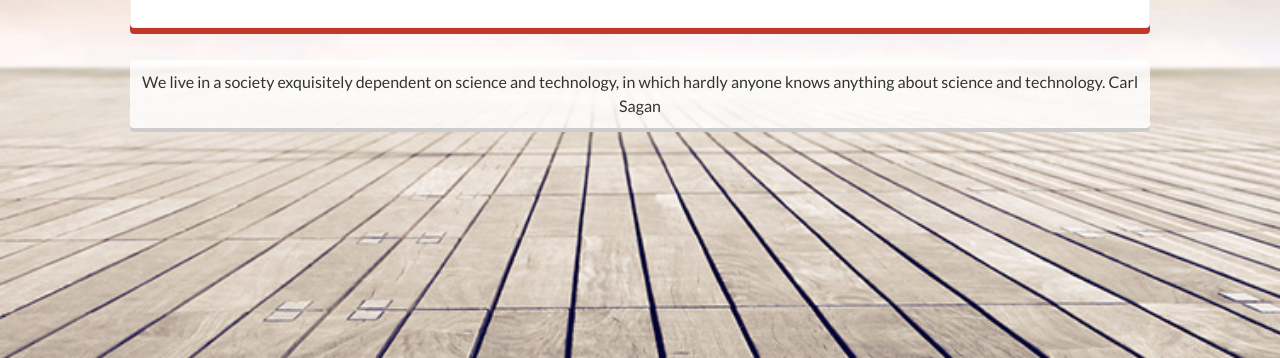
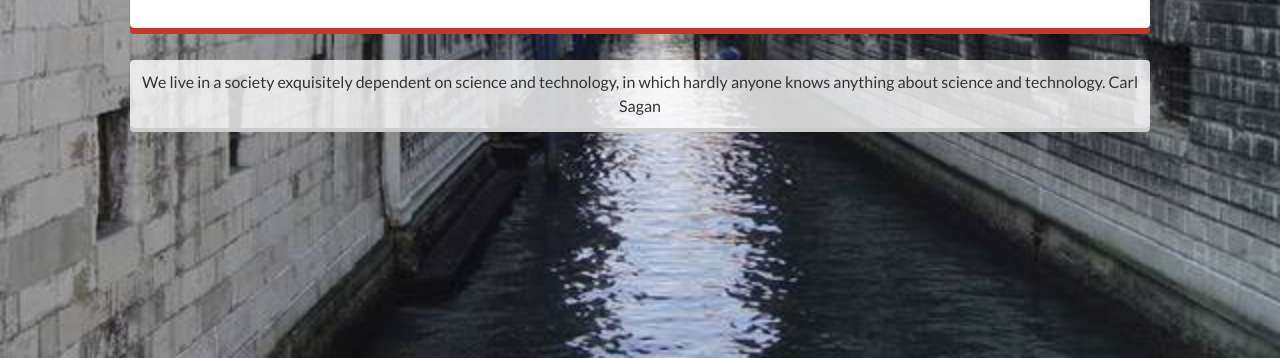
Before and after one commit to DLFergeson/DLFergeson.github.io, a plain HTML site: page index.html in a window 1280 px wide. Shown: the part 442-800 px from the top of the page. Drawn offline with nearby package versions, Linux system fonts and the light colour scheme.

Commit message:
Background image change.

```diff
--- a/css/main.css
+++ b/css/main.css
@@ -163,7 +163,7 @@ body {width: 92%; margin: 0 auto} /* Center page without wrapper */
 /* Backgrounds */
 
 .bg-1{
-  background-image: url('../images/floor.jpg');
+  background-image: url('../images/Venice.jpg');
 }
 
 /* Header */
```
Also changed, not shown: images/Venice.jpg (added).
